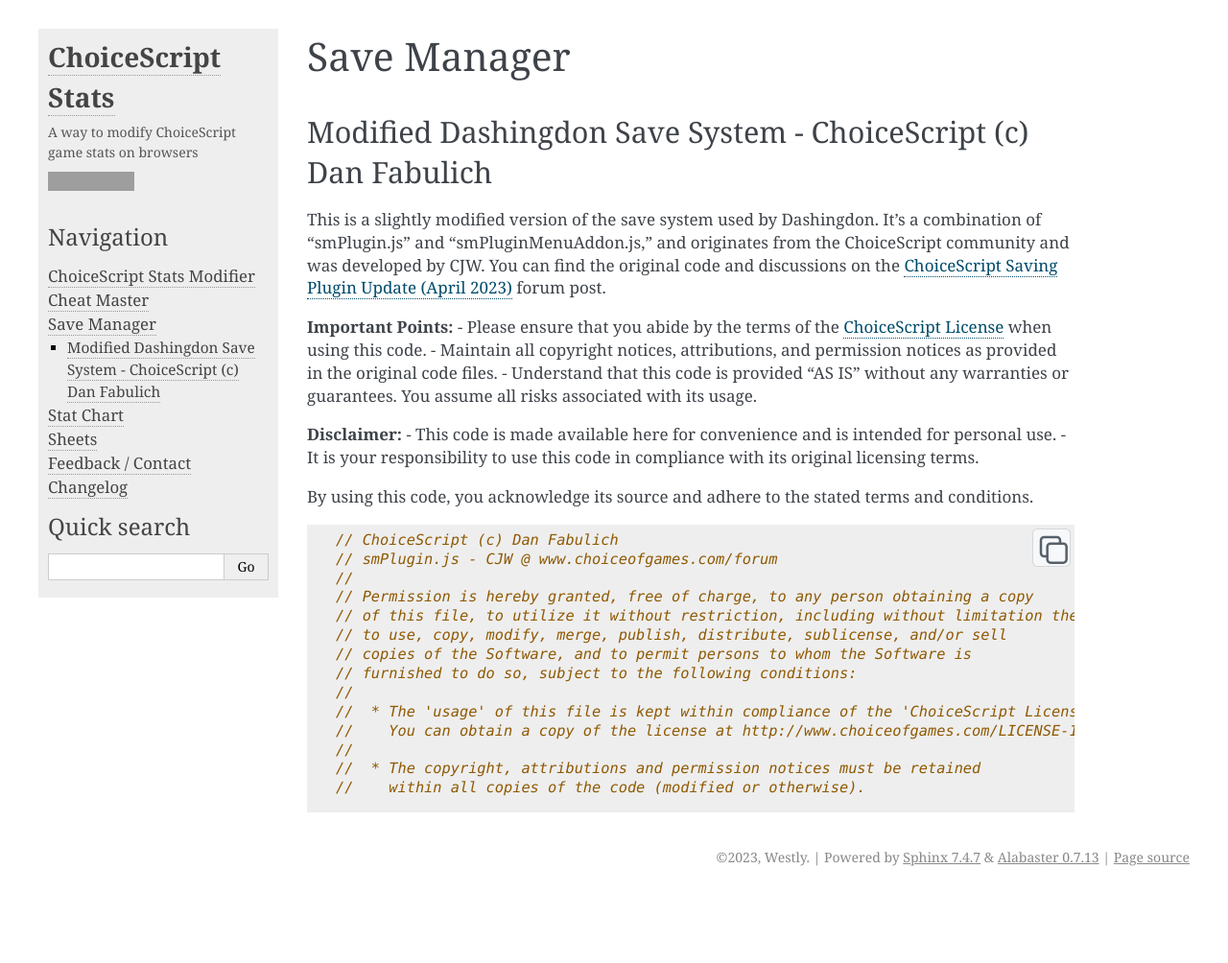
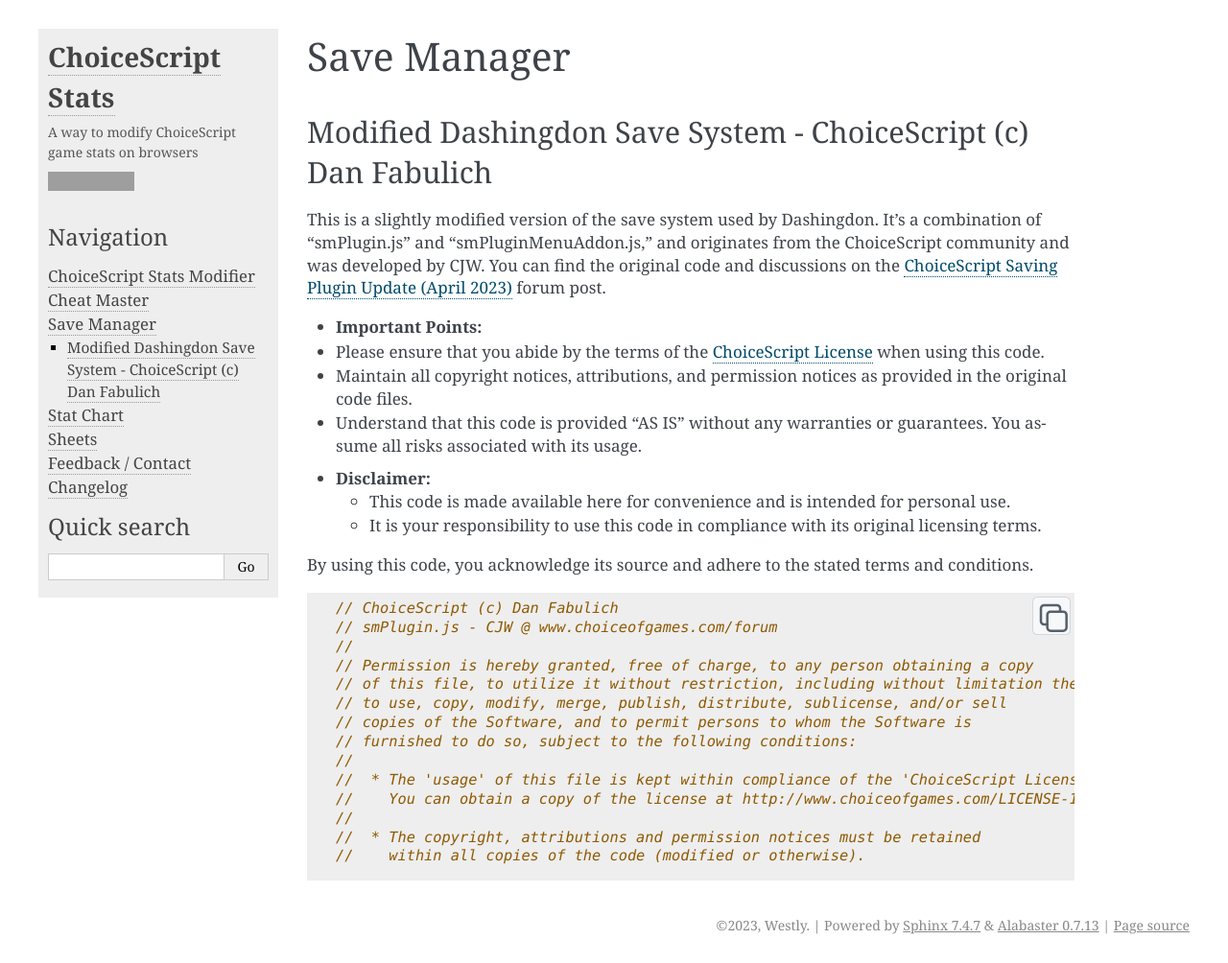
Before and after one commit to WestlyDust/ChoiceScript_Stats_Modifier, a Sphinx documentation site: the page built from docs/savemanager.rst, in a window 1280 px wide and 1004 px high. Shown: the whole window at 96% size. Built offline with Sphinx 7.4.7, drawn with Linux system fonts in a browser that asks for light colours; grey boxes are pictures that could not be loaded.

```diff
--- a/docs/savemanager.rst
+++ b/docs/savemanager.rst
@@ -9,14 +9,14 @@ Modified Dashingdon Save System - ChoiceScript (c) Dan Fabulich
 
 This is a slightly modified version of the save system used by Dashingdon. It's a combination of "smPlugin.js" and "smPluginMenuAddon.js," and originates from the ChoiceScript community and was developed by CJW. You can find the original code and discussions on the `ChoiceScript Saving Plugin Update (April 2023)`_ forum post.
 
-**Important Points:**
-- Please ensure that you abide by the terms of the `ChoiceScript License`_ when using this code.
-- Maintain all copyright notices, attributions, and permission notices as provided in the original code files.
-- Understand that this code is provided "AS IS" without any warranties or guarantees. You assume all risks associated with its usage.
+	* **Important Points:**
+        * Please ensure that you abide by the terms of the `ChoiceScript License`_ when using this code.
+        * Maintain all copyright notices, attributions, and permission notices as provided in the original code files.
+        * Understand that this code is provided "AS IS" without any warranties or guarantees. You assume all risks associated with its usage.
 
-**Disclaimer:**
-- This code is made available here for convenience and is intended for personal use.
-- It is your responsibility to use this code in compliance with its original licensing terms.
+    * **Disclaimer:**
+        * This code is made available here for convenience and is intended for personal use.
+        * It is your responsibility to use this code in compliance with its original licensing terms.
 
 By using this code, you acknowledge its source and adhere to the stated terms and conditions.
 
```
